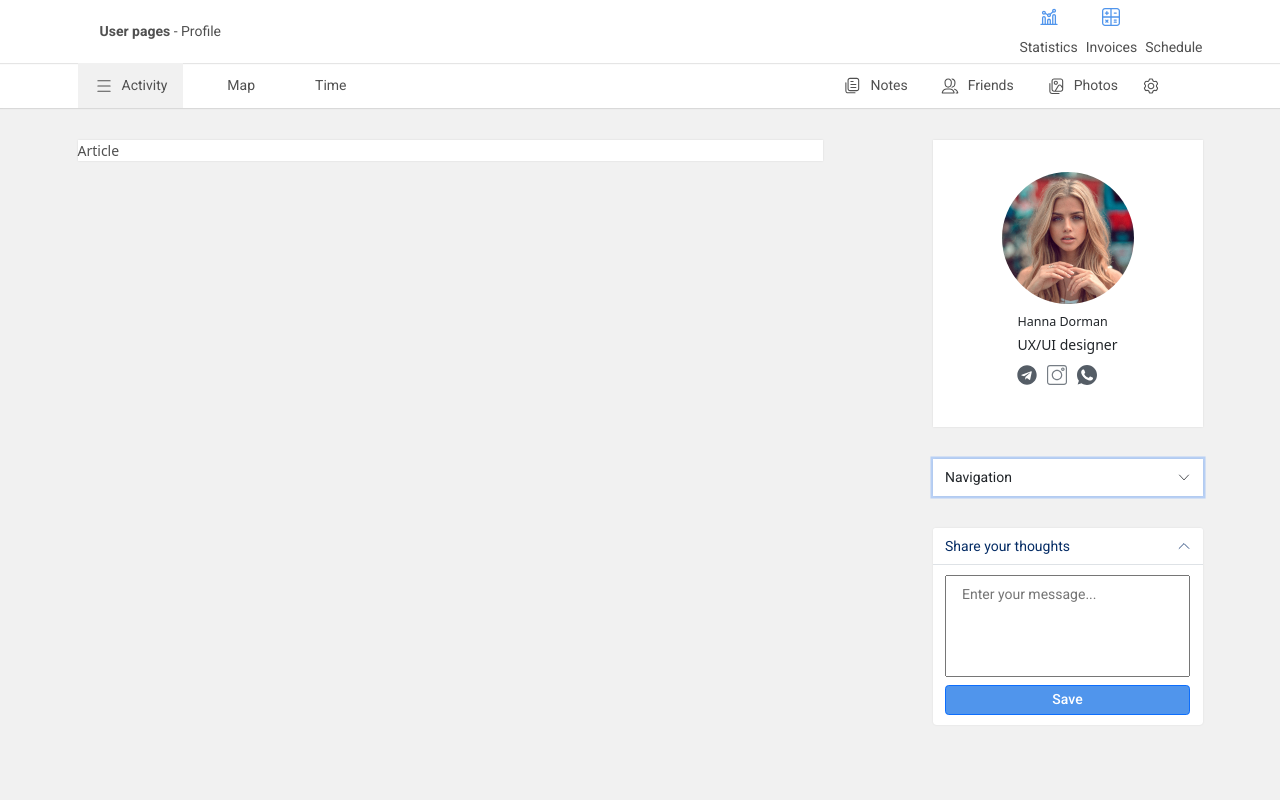
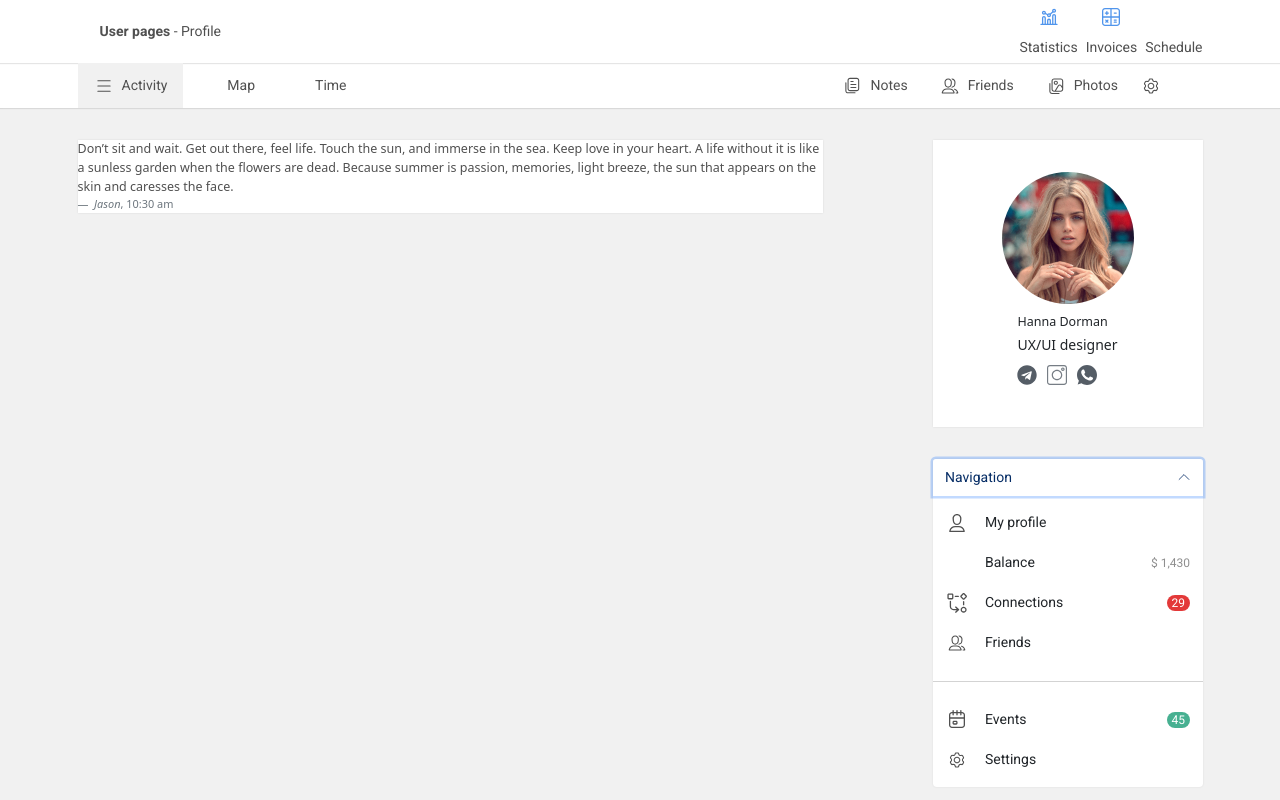
Before and after one commit to EkaterinaShamshina/web-bee-test, a website built with webpack: page src/template.html in a window 1280 px wide. Both pictures are taken after a click on the button "Navigation". Shown: the top 800 px of the page. Built offline with nearby package versions, Linux system fonts and the light colour scheme; files whose address does not match are found by name.

Commit message:
feat: add article element and tags in navigation menu

```diff
--- a/src/styles/variables.scss
+++ b/src/styles/variables.scss
@@ -1,4 +1,5 @@
 $font-roboto: 'Roboto', sans-serif;
+$font-ui: 'ui';
 
 $black: #505050;
 
@@ -6,6 +7,8 @@ $bg: #f1f1f1;
 $white: #ffffff;
 $blue: #5095ec;
 $gray: #8f8f8f;
+$red: #e33939;
+$green: #47b091;
 
 // Переменная переопределяемая в первую очередь
 $primary: #900;
@@ -24,6 +27,9 @@ header {
 }
 .header {
   box-shadow: 0px 1px 1px 0px #0000001a;
+}
+footer.blockquote-footer {
+  margin-top: 0;
 }
 a {
   font-family: $font-roboto;
@@ -50,6 +56,7 @@ a {
     align-items: center;
     gap: 8px;
     padding: 0;
+    flex: 1;
     &::before {
       content: '';
       display: block;
@@ -215,21 +222,8 @@ article {
   border: none;
   box-shadow: 0px 0px 2px 0px #0000001a;
   border-radius: 0;
-  &-img-top {
-    position: absolute;
-    left: 50%;
-    top: 50%;
-    transform: translate(-50%, -50%);
-    object-fit: cover;
-    width: 100%;
-    height: 13.2rem;
-    &-cover {
-      width: 13.2rem;
-      height: 13.2rem;
-      position: relative;
-      overflow: hidden;
-      border-radius: 50%;
-    }
+  &-img {
+    max-width: 13.2rem;
   }
 }
 .social {
@@ -279,9 +273,11 @@ article {
   &-button {
     font-family: $font-roboto;
     font-size: 1.4rem;
-
     &:not(.collapsed) {
       background-color: $white;
+    }
+    &:focus {
+      border: none;
     }
   }
   &-nav {
@@ -290,6 +286,10 @@ article {
     gap: 1.6rem;
     width: 100%;
     &-item {
+      display: flex;
+      align-items: center;
+      justify-content: space-between;
+      width: 100%;
       & a {
         flex-direction: row;
         gap: 1.6rem;
@@ -337,3 +337,27 @@ textarea {
     outline: none;
   }
 }
+.badge {
+  &-circle {
+    border-radius: 8px;
+    padding: 0px 5px;
+    text-decoration: none;
+    font-size: 1.2rem;
+    line-height: 1.6rem;
+    font-weight: 400;
+  }
+  &-balance {
+    color: $gray;
+    font-family: $font-roboto;
+    font-size: 1.2rem;
+    line-height: 1.4rem;
+    padding: 0;
+    font-weight: 400;
+  }
+  &.bg-red {
+    background-color: $red;
+  }
+  &.bg-green {
+    background-color: $green;
+  }
+}
--- a/src/template.html
+++ b/src/template.html
@@ -134,13 +134,28 @@
     <div class="container">
       <div class="row justify-content-between main">
         <main class="col-8">
-          <article>Article</article>
+          <article>
+            <blockquote class="blockquote">
+              <p class="mb-0">
+                Don’t sit and wait. Get out there, feel life. Touch the sun, and
+                immerse in the sea. Keep love in your heart. A life without it
+                is like a sunless garden when the flowers are dead. Because
+                summer is passion, memories, light breeze, the sun that appears
+                on the skin and caresses the face.
+              </p>
+              <footer class="blockquote-footer">
+                <cite title="Название источника">Jason</cite>, 10:30 am
+              </footer>
+            </blockquote>
+          </article>
         </main>
         <aside class="col-3">
           <div class="card">
-            <div class="card-img-top-cover">
-              <img src="./images/Photo.jpg" class="card-img-top" alt="avatar" />
-            </div>
+            <img
+              src="./images/Photo.jpg"
+              class="card-img img-fluid rounded-circle"
+              alt="avatar"
+            />
 
             <div class="card-body">
               <h5 class="card-title">Hanna Dorman</h5>
@@ -183,7 +198,7 @@
               </h2>
               <div
                 id="collapseTwo"
-                class="accordion-collapse collapse show"
+                class="accordion-collapse collapse"
                 aria-labelledby="accordionOne"
                 data-bs-parent="#accordionExample"
               >
@@ -203,6 +218,7 @@
                           class="nav-link nav-link-item nav-link-item-balance text-reset"
                           >Balance</a
                         >
+                        <span class="badge badge-balance">$ 1,430</span>
                       </li>
                       <li class="accordion-nav-item">
                         <a
@@ -210,6 +226,7 @@
                           class="nav-link nav-link-item nav-link-item-connections text-reset"
                           >Connections</a
                         >
+                        <a href="#" class="badge badge-circle bg-red">29</a>
                       </li>
                       <li class="accordion-nav-item">
                         <a
@@ -225,6 +242,7 @@
                           class="nav-link nav-link-item nav-link-item-events text-reset"
                           >Events</a
                         >
+                        <a href="#" class="badge badge-circle bg-green">45</a>
                       </li>
                       <li class="accordion-nav-item">
                         <a
```
Also changed, not shown: dist/images/poster.jpg (added), dist/index.html, dist/main.css, src/images/poster.jpg (added).
